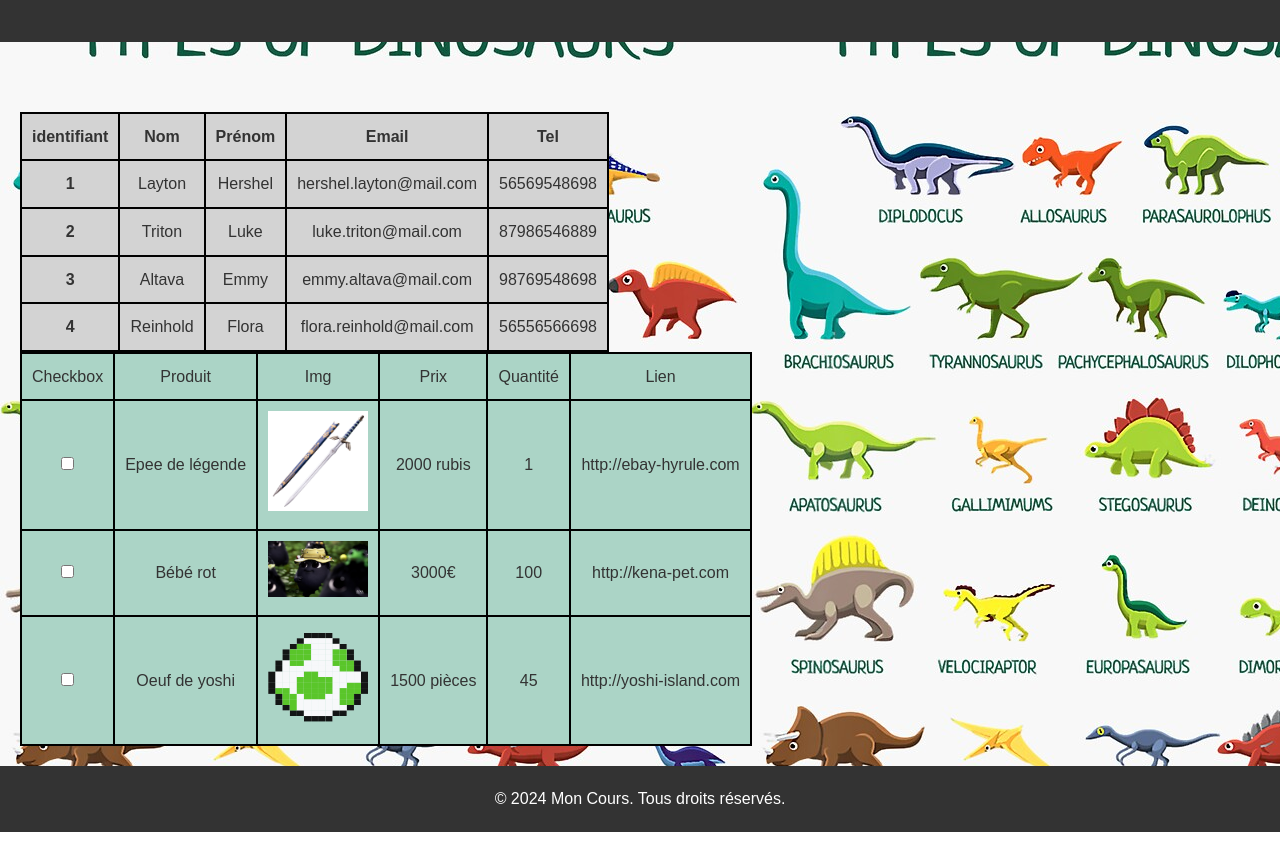
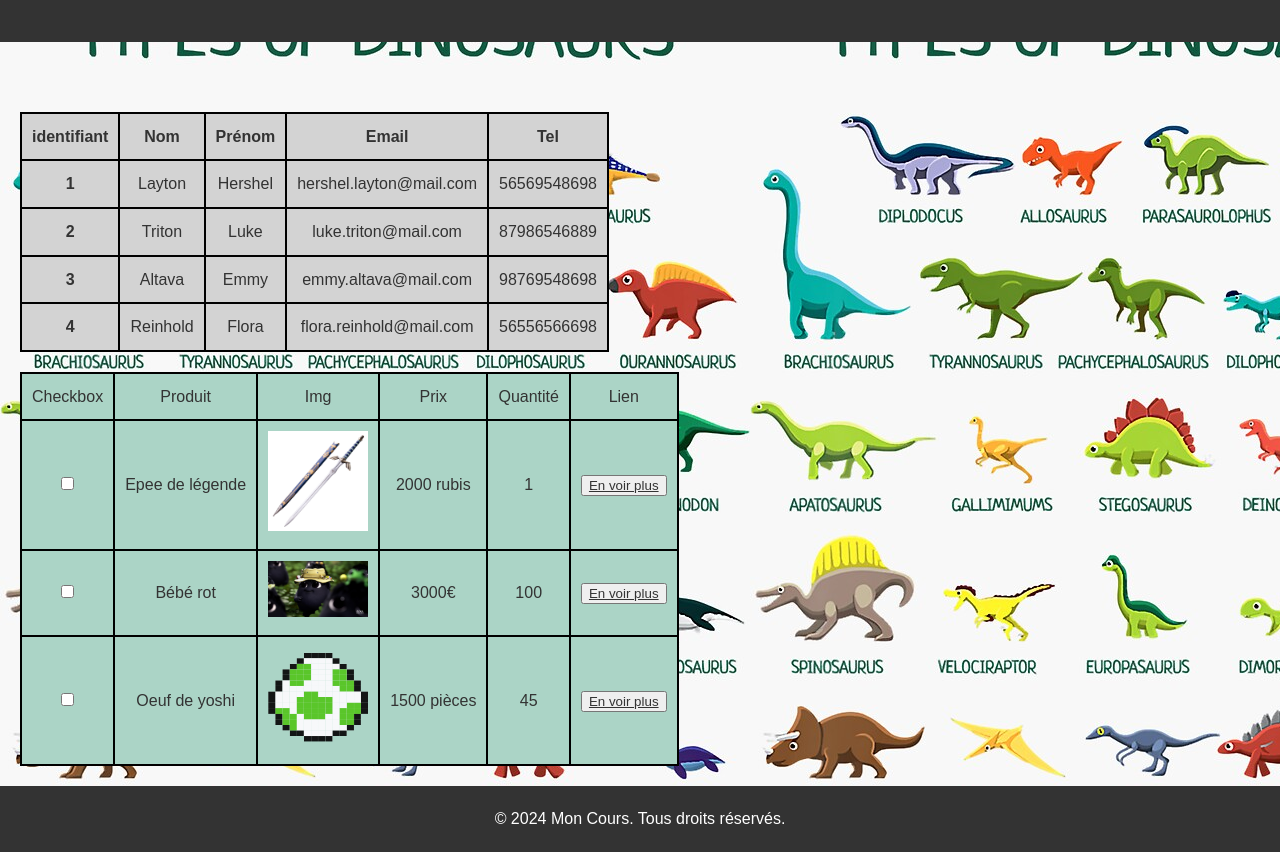
Before and after one commit to MargotRuppert/HTML_CSS, a plain HTML site: page pages/tp/tp-html-table.html in a window 1280 px wide. Shown: the part 95-947 px from the top of the page. Drawn offline with Linux system fonts and the light colour scheme.

Commit message:
changement tableau

```diff
--- a/pages/tp/tp-html-table.html
+++ b/pages/tp/tp-html-table.html
@@ -77,7 +77,7 @@
                           <td><img src="../../img/link.jpg" alt=""></td>
                           <td>2000 rubis</td>
                           <td>1</td>
-                          <td>http://ebay-hyrule.com</td>
+                          <td><button><a href="https://store.nintendo.fr/fr">En voir plus</a></button></td>
                         </tr>
                         <tr>
                             <td><input type="checkbox" name="check2" id="check2"></td>
@@ -85,7 +85,7 @@
                             <td><img src="../../img/kena.jpg" alt=""></td>
                             <td>3000€</td>
                             <td>100</td>
-                            <td>http://kena-pet.com</td>
+                            <td><button><a href="https://fr.wikipedia.org/wiki/Kena:_Bridge_of_Spirits">En voir plus</a></button></td>
                         </tr>
                         <tr>
                             <td><input type="checkbox" name="check3" id="check3"></td>
@@ -93,7 +93,7 @@
                             <td><img src="../../img/yoshi.png" alt=""></td>
                             <td>1500 pièces</td>
                             <td>45</td>
-                            <td>http://yoshi-island.com</td>
+                            <td><button><a href="https://www.ebay.fr/">En voir plus</a></button></td>
                         </tr>
                       </table>
 
--- a/style.css
+++ b/style.css
@@ -238,6 +238,7 @@ h1, h4, h2 {
     background-color: rgb(171, 212, 198);
     border: solid black 2px;
     border-collapse: collapse;
+    margin-top: 20px;
 }
 
 #table2 td{
```
